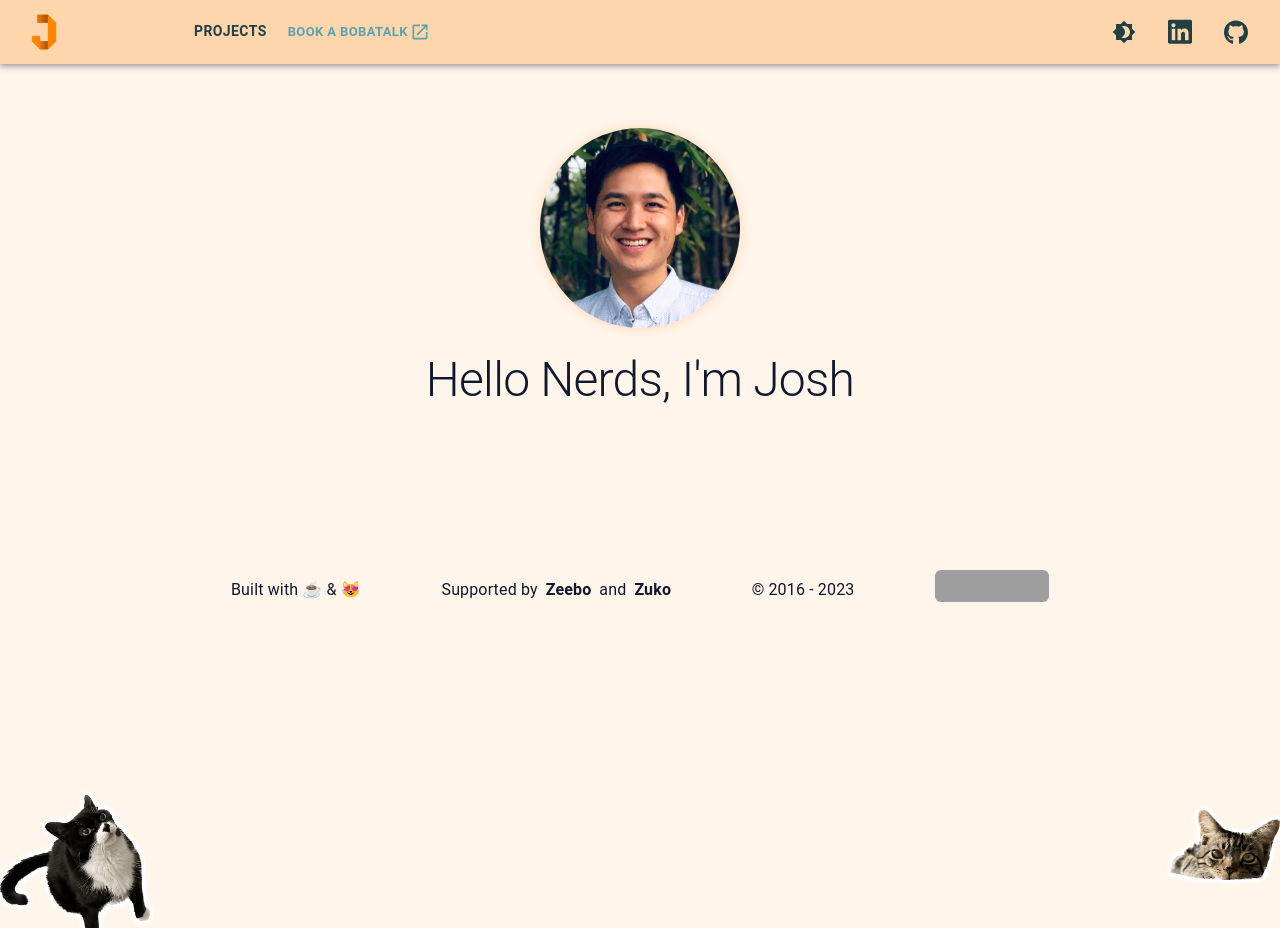
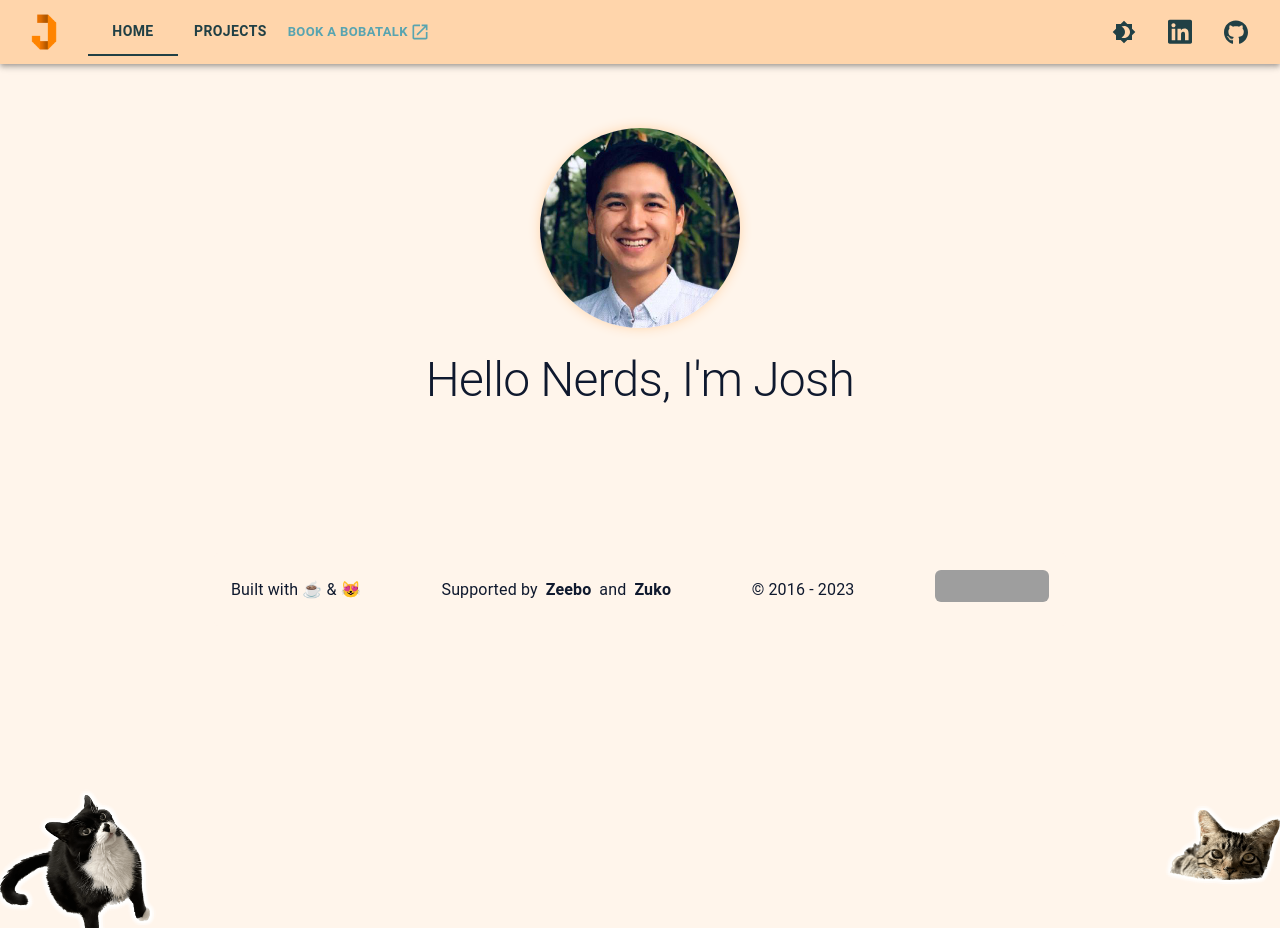
Before and after one commit to jwu910/joshuawudotme, a React (Vite) app: page / in a window 1280 px wide. Built offline with nearby package versions, Linux system fonts and the light colour scheme; grey boxes are pictures that could not be loaded.

Commit message:
Add double quote eslint rule, fix color naming, use secondary for tabs

```diff
--- a/src/components/Navbar.tsx
+++ b/src/components/Navbar.tsx
@@ -104,6 +104,13 @@ const Navbar = () => {
               display: { xs: "none", md: "flex" },
             }}
             value={currentTab}
+            /**
+             * TODO: secondary color and primary colors need to be updated.
+             * Secondary is being used as normal coloring. Primary is the same color as
+             * background.
+             **/
+            textColor="secondary"
+            indicatorColor="secondary"
           >
             {NAV_ITEMS.map((navItem) => {
               return (
@@ -115,7 +122,7 @@ const Navbar = () => {
                   sx={{ fontWeight: "bold" }}
                   to={navItem.to}
                   value={navItem.to}
-                ></Tab>
+                />
               );
             })}
 
--- a/src/context/theme.tsx
+++ b/src/context/theme.tsx
@@ -16,8 +16,8 @@ export const ThemeContext = React.createContext({
 const COLORS = {
   BLUEISH_GREEN_DARK: "#214045",
   BLUEISH_GREEN_LIGHT: "#A5A5A5",
-  ORANGE_LIGHTISH: "#FFF5EB",
-  ORANGE_LIGHTISH_LIGHT: "#FFD5AB",
+  ORANGE_LIGHT_WHITE: "#FFF5EB",
+  ORANGE_LIGHT: "#FFD5AB",
   PINK_PURPLE_BRIGHT: "#C1AEBE",
   PINK_PURPLE: "#90708C",
   TEAL_DARK: "",
@@ -58,11 +58,11 @@ export default function JWThemeProvider(props: React.PropsWithChildren) {
       palette: {
         background: {
           ...(colorMode === "light"
-            ? { default: COLORS.ORANGE_LIGHTISH }
+            ? { default: COLORS.ORANGE_LIGHT_WHITE }
             : { default: COLORS.BLUEISH_GREEN_DARK }),
         },
         primary: getColorModeObj(
-          { main: COLORS.ORANGE_LIGHTISH_LIGHT },
+          { main: COLORS.ORANGE_LIGHT },
           { main: COLORS.PINK_PURPLE_BRIGHT }
         ),
         secondary: getColorModeObj(
```
Also changed, not shown: package.json (+8 -1 lines).
